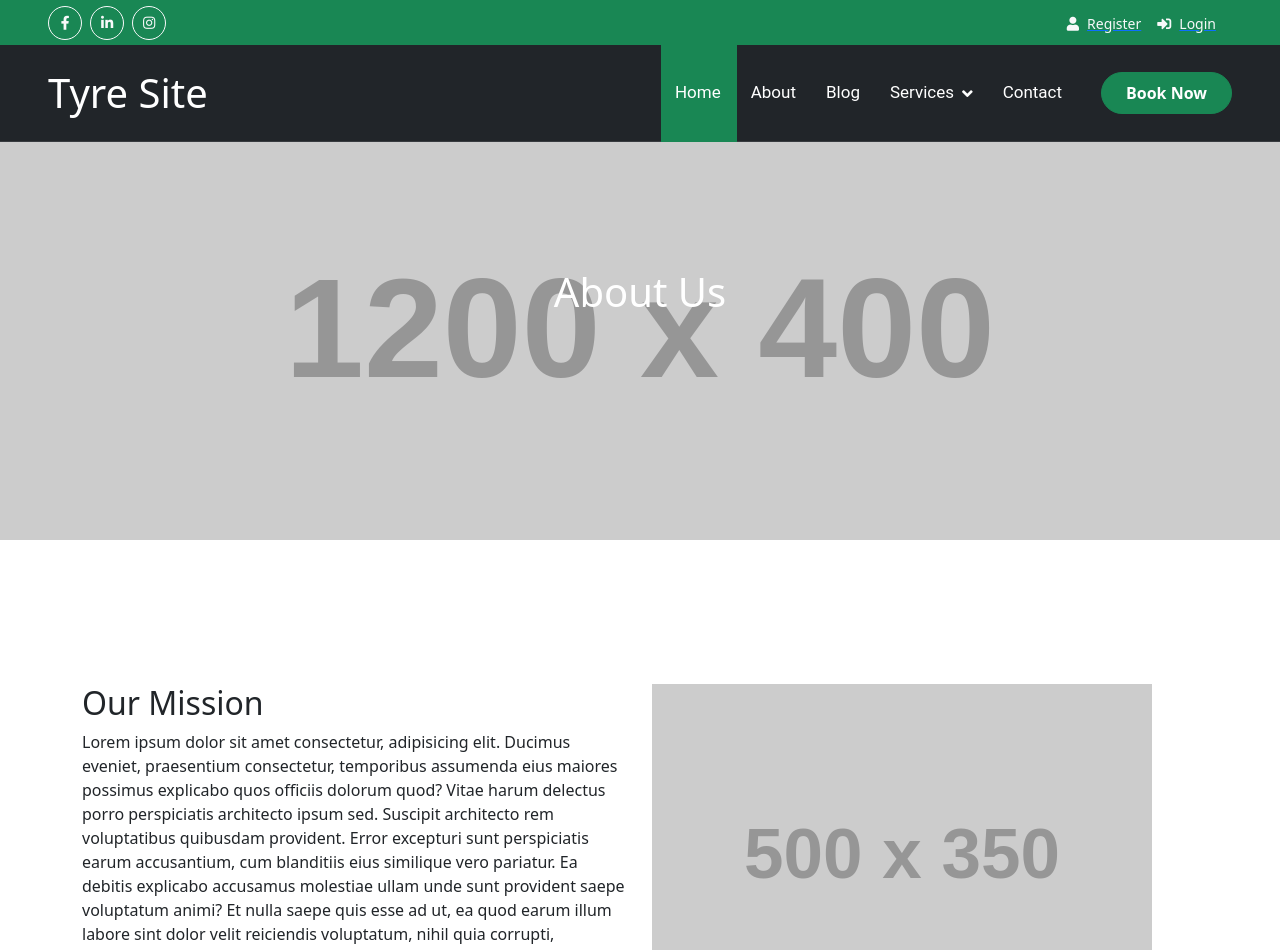
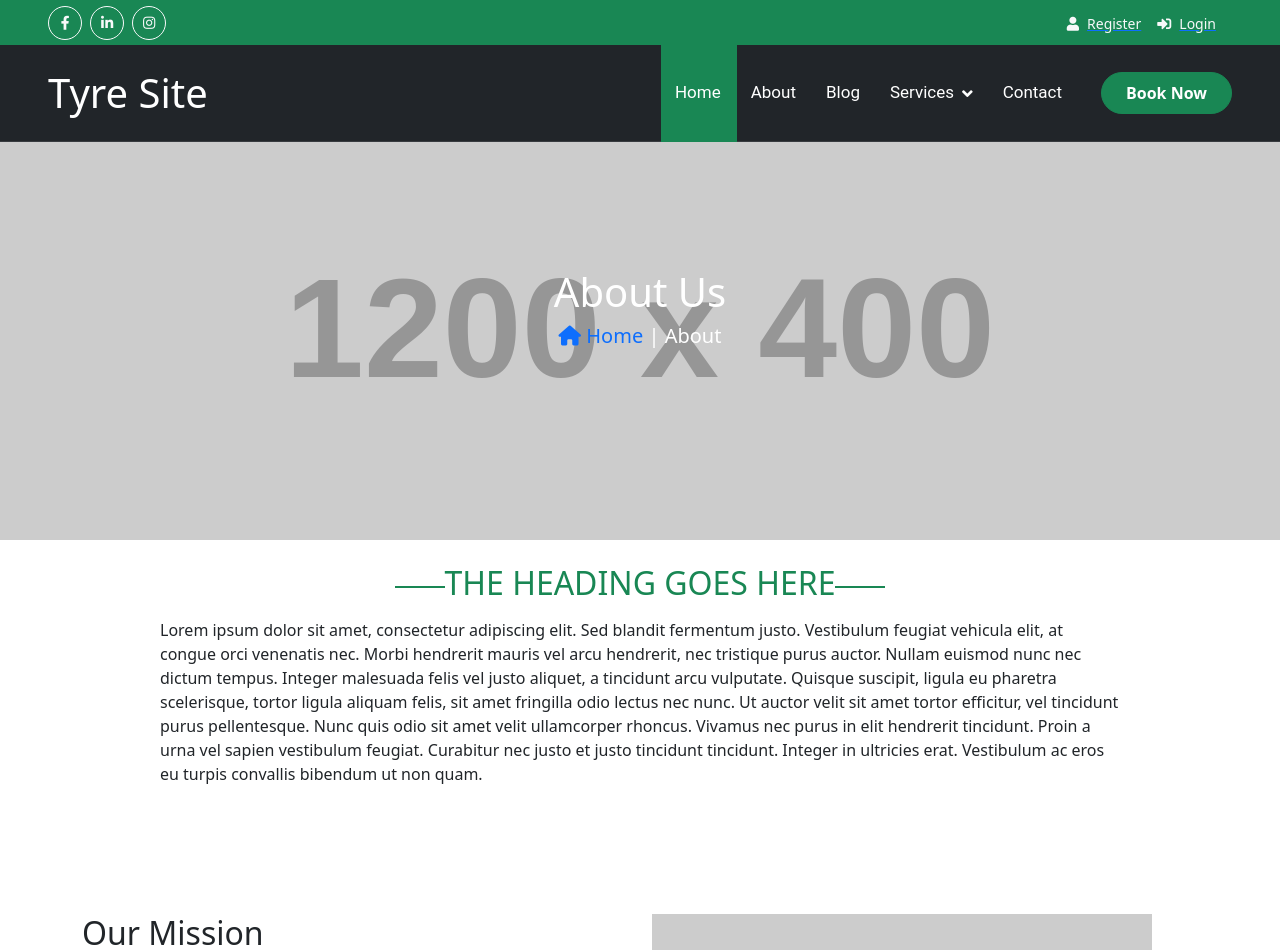
Before and after one commit to itisusama/tyre-site, a React (Vite) app: page /about in a window 1280 px wide. Shown: the top 950 px of the page. Built offline with nearby package versions, Linux system fonts and the light colour scheme.

Commit message:
Add missing sections. Fix route links

```diff
--- a/src/About.jsx
+++ b/src/About.jsx
@@ -2,6 +2,7 @@ import React from 'react';
 import { Container, Row, Col } from 'react-bootstrap';
 import 'aos/dist/aos.css';
 import aos from 'aos';
+import { Link } from 'react-router-dom';
 
 function About() {
   React.useEffect(() => {
@@ -26,10 +27,21 @@ function About() {
       {/* Banner Section */}
       <header style={headerStyle}>
         <h1>About Us</h1>
+        <h5><Link to="/" className="linkStyle"><i class="fa-solid fa-house"></i> Home </Link> | About</h5>
       </header>
       {/* Main Content */}
+      <div className='mt-4'>
+        <div className="row text-center justify-content-center">
+            <div className="col-md-11 col-lg-9 col-xl-7 mb-2">
+                <div className="section-title">
+                    <h2 className="sec-title">The Heading Goes Here</h2>
+                </div>
+            </div>
+        </div>
+        <div className='w-75 mx-auto'><p>Lorem ipsum dolor sit amet, consectetur adipiscing elit. Sed blandit fermentum justo. Vestibulum feugiat vehicula elit, at congue orci venenatis nec. Morbi hendrerit mauris vel arcu hendrerit, nec tristique purus auctor. Nullam euismod nunc nec dictum tempus. Integer malesuada felis vel justo aliquet, a tincidunt arcu vulputate. Quisque suscipit, ligula eu pharetra scelerisque, tortor ligula aliquam felis, sit amet fringilla odio lectus nec nunc. Ut auctor velit sit amet tortor efficitur, vel tincidunt purus pellentesque. Nunc quis odio sit amet velit ullamcorper rhoncus. Vivamus nec purus in elit hendrerit tincidunt. Proin a urna vel sapien vestibulum feugiat. Curabitur nec justo et justo tincidunt tincidunt. Integer in ultricies erat. Vestibulum ac eros eu turpis convallis bibendum ut non quam.</p></div>
+     </div>
       <Container className="py-5">
-        <Row data-aos="fade-up" style={{ marginTop: '6rem' }}>
+        <Row data-aos="fade-up" style={{ marginTop: '4rem' }}>
           <Col md={6} data-aos="fade-right">
             <h2>Our Mission</h2>
             <p>Lorem ipsum dolor sit amet consectetur, adipisicing elit. Ducimus eveniet, praesentium consectetur, temporibus assumenda eius maiores possimus explicabo quos officiis dolorum quod? Vitae harum delectus porro perspiciatis architecto ipsum sed.
--- a/src/App.jsx
+++ b/src/App.jsx
@@ -8,11 +8,16 @@ import About from './About';
 import BlogPage from './blogs';
 import ContactPage from './Contact';
 import Footer from './components/Footer';
+import { Helmet } from 'react-helmet';
 
 const App = () => {
 
   return (
     <>
+    <Helmet>
+    <link rel="stylesheet" href="https://cdnjs.cloudflare.com/ajax/libs/font-awesome/6.5.1/css/all.min.css" integrity="sha512-DTOQO9RWCH3ppGqcWaEA1BIZOC6xxalwEsw9c2QQeAIftl+Vegovlnee1c9QX4TctnWMn13TZye+giMm8e2LwA==" crossorigin="anonymous" referrerpolicy="no-referrer" />
+    </Helmet>
+
     <Router>
       <Navbar />
       <Routes>
--- a/src/Home.jsx
+++ b/src/Home.jsx
@@ -4,20 +4,16 @@ import { Container, Row, Col } from 'react-bootstrap';
 import Cards from './components/Cards';
 import Testimonial from './components/Testimonial';
 import Banner from './components/Banner';
-import { Helmet } from 'react-helmet';
 
 const Home = () => {
 
   return (
     <>
-    <Helmet>
-    <link rel="stylesheet" href="https://cdnjs.cloudflare.com/ajax/libs/font-awesome/6.5.1/css/all.min.css" integrity="sha512-DTOQO9RWCH3ppGqcWaEA1BIZOC6xxalwEsw9c2QQeAIftl+Vegovlnee1c9QX4TctnWMn13TZye+giMm8e2LwA==" crossorigin="anonymous" referrerpolicy="no-referrer" />
-    </Helmet>
 
      <Carousel/>
 
       <section className='container'>
-        <Row style={{ marginTop: '6rem' }}>
+        <Row style={{ marginTop: '4rem' }}>
           <Col md={6}>
             <h2>Heading</h2>
             <p>Lorem ipsum dolor sit amet consectetur, adipisicing elit. Ducimus eveniet, praesentium consectetur, temporibus assumenda eius maiores possimus explicabo quos officiis dolorum quod? Vitae harum delectus porro perspiciatis architecto ipsum sed.
@@ -38,7 +34,7 @@ const Home = () => {
                 </div>
             </div>
         </div>
-        <div className='w-75 mx-auto'><p className='text-center'>Lorem ipsum dolor sit amet, consectetur adipiscing elit. Sed blandit fermentum justo. Vestibulum feugiat vehicula elit, at congue orci venenatis nec. Morbi hendrerit mauris vel arcu hendrerit, nec tristique purus auctor. Nullam euismod nunc nec dictum tempus. Integer malesuada felis vel justo aliquet, a tincidunt arcu vulputate. Quisque suscipit, ligula eu pharetra scelerisque, tortor ligula aliquam felis, sit amet fringilla odio lectus nec nunc. Ut auctor velit sit amet tortor efficitur, vel tincidunt purus pellentesque. Nunc quis odio sit amet velit ullamcorper rhoncus. Vivamus nec purus in elit hendrerit tincidunt. Proin a urna vel sapien vestibulum feugiat. Curabitur nec justo et justo tincidunt tincidunt. Integer in ultricies erat. Vestibulum ac eros eu turpis convallis bibendum ut non quam.</p></div>
+        <div className='w-75 mx-auto'><p>Lorem ipsum dolor sit amet, consectetur adipiscing elit. Sed blandit fermentum justo. Vestibulum feugiat vehicula elit, at congue orci venenatis nec. Morbi hendrerit mauris vel arcu hendrerit, nec tristique purus auctor. Nullam euismod nunc nec dictum tempus. Integer malesuada felis vel justo aliquet, a tincidunt arcu vulputate. Quisque suscipit, ligula eu pharetra scelerisque, tortor ligula aliquam felis, sit amet fringilla odio lectus nec nunc. Ut auctor velit sit amet tortor efficitur, vel tincidunt purus pellentesque. Nunc quis odio sit amet velit ullamcorper rhoncus. Vivamus nec purus in elit hendrerit tincidunt. Proin a urna vel sapien vestibulum feugiat. Curabitur nec justo et justo tincidunt tincidunt. Integer in ultricies erat. Vestibulum ac eros eu turpis convallis bibendum ut non quam.</p></div>
      </div>
 
      <Cards/>
--- a/src/assets/css/style.css
+++ b/src/assets/css/style.css
@@ -500,3 +500,7 @@ html, body{
 .process-box:last-child .process-border {
     display: none !important;
 }
+
+.linkStyle{
+    text-decoration: none;
+}
--- a/src/components/Navbar.jsx
+++ b/src/components/Navbar.jsx
@@ -27,7 +27,7 @@ const Navbar = () => {
             <div className="navbar-nav ms-auto py-0">
               <Link to="/" className="nav-item nav-link active">Home</Link>
               <Link to="/about" className="nav-item nav-link">About</Link>
-              <Link to="/blog" className="nav-item nav-link">Blog</Link>
+              <Link to="/blogs" className="nav-item nav-link">Blog</Link>
               <div className="nav-item dropdown">
                 <a href="#" className="nav-link dropdown-toggle" data-bs-toggle="dropdown">Services</a>
                 <div className="dropdown-menu m-0">
```
